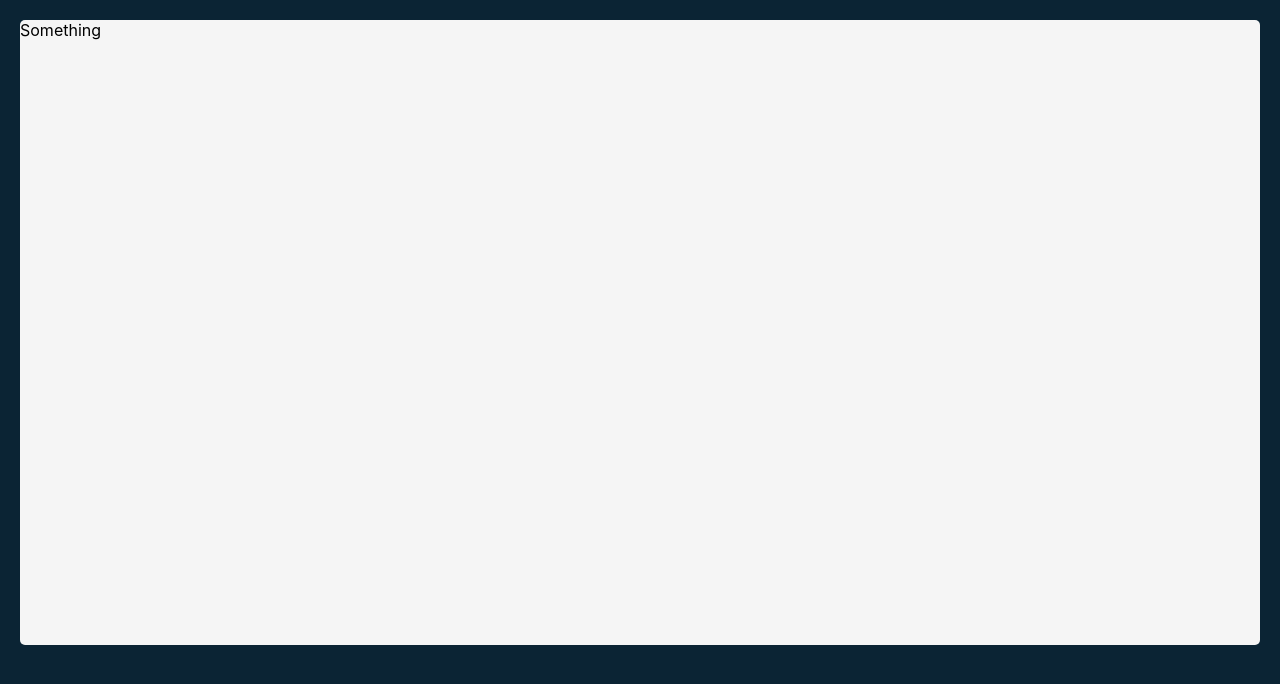
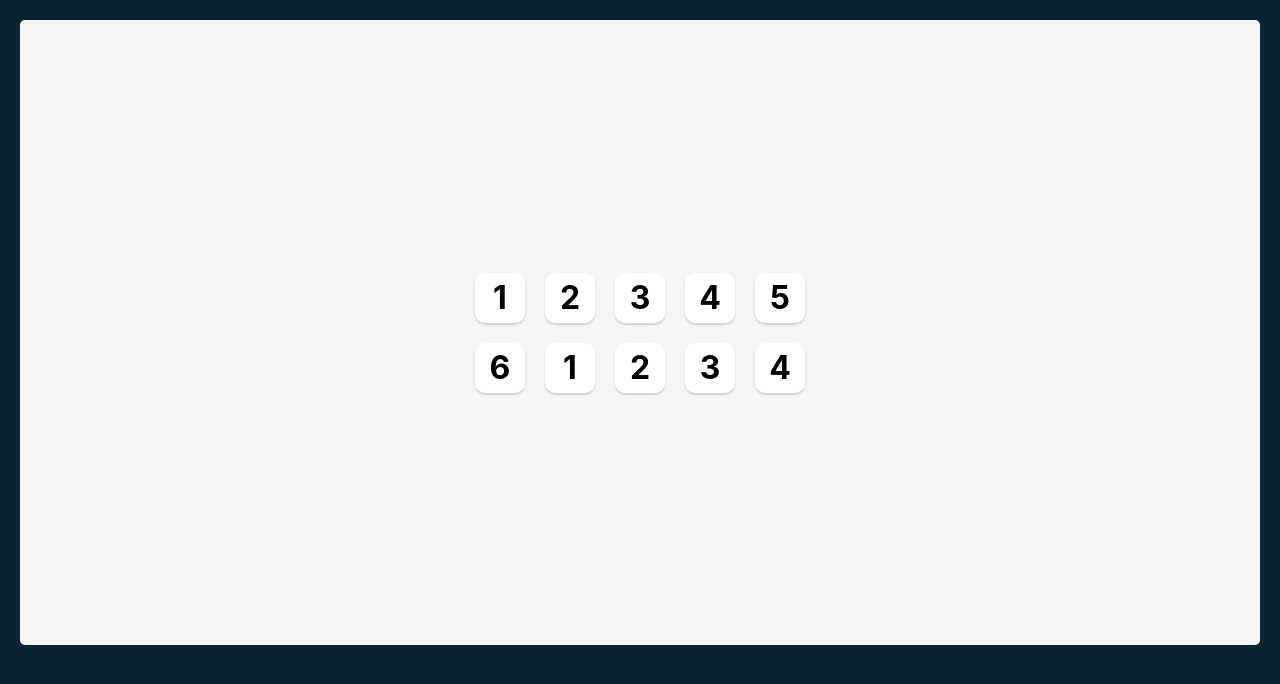
Before and after one commit to yash251/react-tenzies, a React (Create React App) app: page / in a window 1280 px wide. Shown: the top 684 px of the page. Built offline with nearby package versions, Linux system fonts and the light colour scheme.

Commit message:
display grid die

```diff
--- a/src/App.js
+++ b/src/App.js
@@ -1,10 +1,22 @@
 import './style.css';
+import Die from "./Die"
 
 function App() {
   return (
-    <div>
-      <main>Something</main>
-    </div>
+    <main>
+        <div className='dice-container'>
+            <Die value="1" />
+            <Die value="2" />
+            <Die value="3" />
+            <Die value="4" />
+            <Die value="5" />
+            <Die value="6" />
+            <Die value="1" />
+            <Die value="2" />
+            <Die value="3" />
+            <Die value="4" />
+        </div>
+      </main>
   );
 }
 
--- /dev/null
+++ b/src/Die.js
@@ -0,0 +1,11 @@
+import './style.css';
+
+function Die(props) {
+  return (
+    <div className='die-face'>
+      <h2 className='die-num'>{props.value}</h2>
+    </div>
+  );
+}
+
+export default Die;
--- a/src/style.css
+++ b/src/style.css
@@ -13,4 +13,31 @@
     height: 625px;
     max-width: 1250px;
     border-radius: 5px;
+    padding: 20px;
+    display: flex;
+    flex-direction: column;
+    justify-content: center;
+    align-items: center;
 }
+
+.dice-container {
+    display: grid;
+    grid-template: auto auto / repeat(5, 1fr);
+    gap: 20px;
+}
+
+.die-face {
+    height: 50px;
+    width: 50px;
+    box-shadow: 0px 2px 2px rgba(0, 0, 0, 0.15);
+    border-radius: 10px;
+    display: flex;
+    justify-content: center;
+    align-items: center;
+    cursor: pointer;
+    background-color: white;
+}
+
+.die-num {
+    font-size: 2rem;
+}
```
